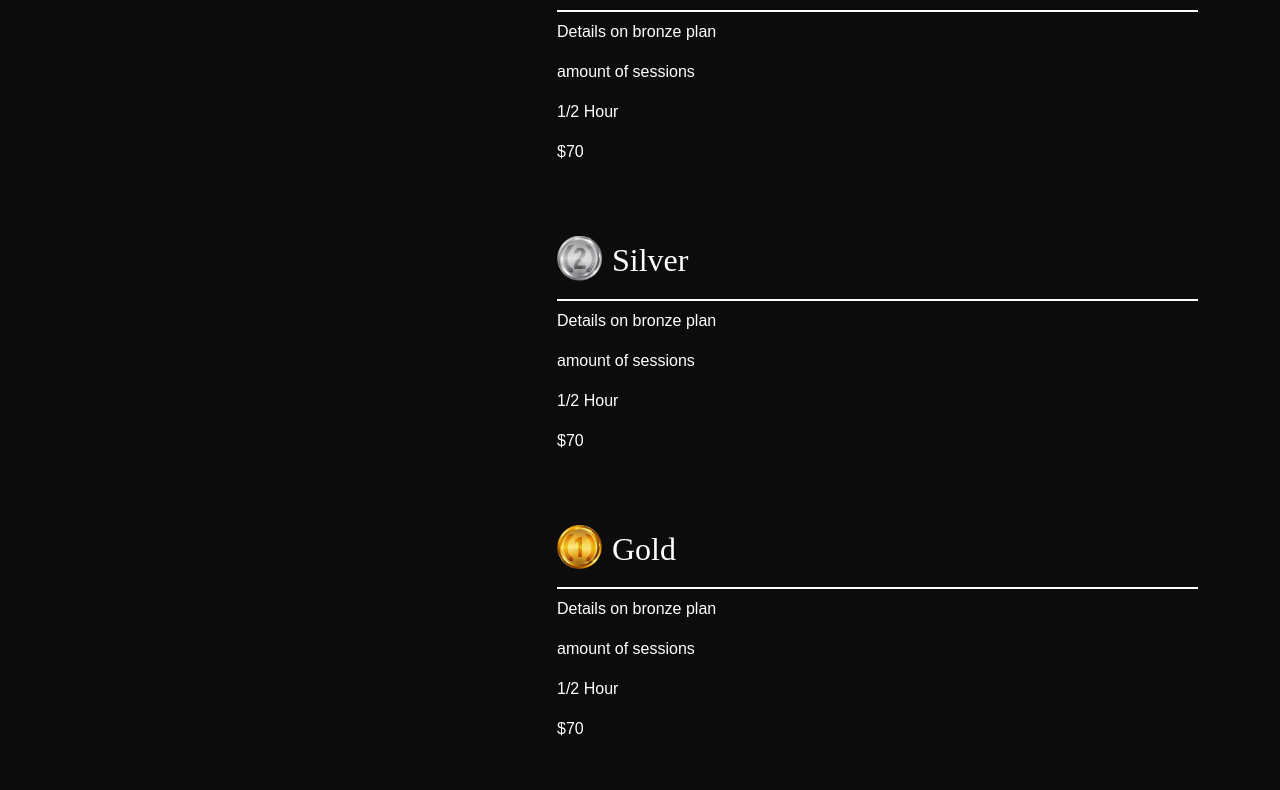
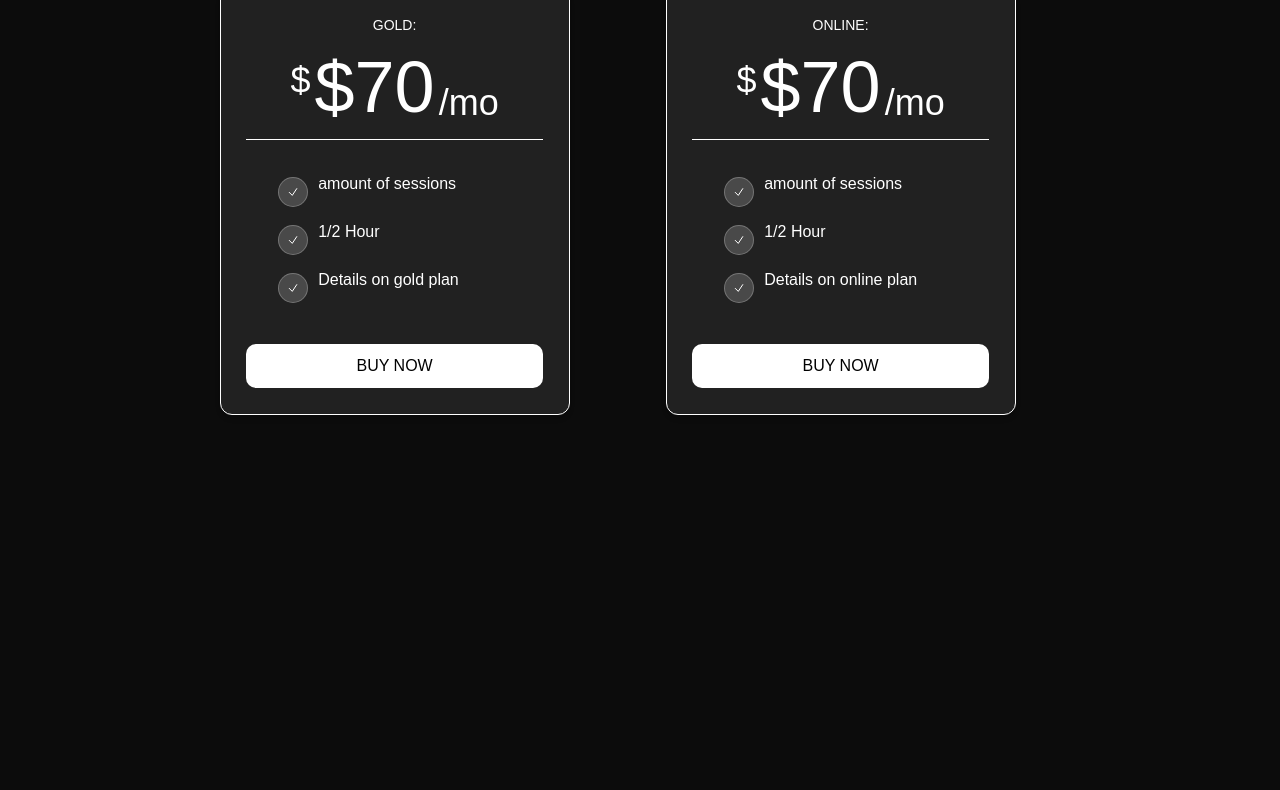
Before and after one commit to nickrosario100/CarlosWeb, a React app: page /about in a window 1280 px wide. Shown: the part 815-1605 px from the top of the page. After the commit the page ends 1264 px from the top, so only its background shows below. Built offline with nearby package versions, Linux system fonts and the light colour scheme; some packages are replaced by stand-ins of ours.

Commit message:
plans cards

```diff
--- a/src/pages/about/index.js
+++ b/src/pages/about/index.js
@@ -2,6 +2,7 @@ import React from "react";
 import "./style.css";
 import { Helmet, HelmetProvider } from "react-helmet-async";
 import { Container, Row, Col } from "react-bootstrap";
+import { Link } from "react-router-dom";
 import {
   dataabout,
   meta,
@@ -36,7 +37,7 @@ export const About = () => {
             </div>
           </Col>
         </Row>
-        <Row className=" sec_sp">
+        {/* <Row className=" sec_sp">
           <Col lg="5">
             <h1 className="color_sec py-4">Plans</h1>
           </Col>
@@ -59,7 +60,7 @@ export const About = () => {
             </table>
           </Col>
 
-        </Row>
+        </Row> */}
         {/* <Row className="sec_sp">
           <Col lg="5">
             <h3 className="color_sec py-4">Skills</h3>
@@ -84,7 +85,7 @@ export const About = () => {
             })}
           </Col>
         </Row> */}
-        <Row className="sec_sp">
+        {/* <Row className="sec_sp">
           <Col lang="5">
             <h1 className="color_sec py-4">Plans</h1>
           </Col>
@@ -102,51 +103,65 @@ export const About = () => {
               );
             })}
           </Col>
-        </Row>
-        <Row>
-        <div className="mb-5 pc_items_ho">
-          {plans.map((data, i) => {
+        </Row> */}
+        <div className="container3">
+        <Row className="container2">
+        {plans.map((data, i) => {
             return (
-              <div key={i} className="pc_item">
-                <img src={data.picture} alt="" />
-                <div className="content">
-                <h1 className="service_desc">{data.title}</h1>
-                <p className="service_desc">{data.description}</p>
-                  <p className="service_desc">{data.sessions}</p>
-                  <p className="service_desc">{data.timePerSession}</p>
-                  <p className="service_desc">{data.cost}</p>
-                </div>
-              </div>
-            );
+        <div key={i} class="mx-3 mb-4 pack-container text ">
+  <div class="header">
+    <p class="title">
+    {data.title}
+    </p>
+    <div class="price-container">
+      <span>$</span>{data.cost}
+      <span>/mo</span>
+    </div>
+  </div>
+  <div>
+    <ul class="lists">
+      <li class="list">
+        <span>
+          <svg aria-hidden="true" stroke="currentColor" stroke-width="2" viewBox="0 0 24 24" fill="none" xmlns="http://www.w3.org/2000/svg">
+            <path d="M4.5 12.75l6 6 9-13.5" stroke-linejoin="round" stroke-linecap="round"></path>
+          </svg>
+        </span>
+        <p>
+        {data.sessions}
+        </p>
+      </li>
+      <li class="list">
+        <span>
+          <svg aria-hidden="true" stroke="currentColor" stroke-width="2" viewBox="0 0 24 24" fill="none" xmlns="http://www.w3.org/2000/svg">
+            <path d="M4.5 12.75l6 6 9-13.5" stroke-linejoin="round" stroke-linecap="round"></path>
+          </svg>
+        </span>
+        <p>
+        {data.timePerSession}
+        </p>
+      </li>
+      <li class="list">
+        <span>
+          <svg aria-hidden="true" stroke="currentColor" stroke-width="2" viewBox="0 0 24 24" fill="none" xmlns="http://www.w3.org/2000/svg">
+            <path d="M4.5 12.75l6 6 9-13.5" stroke-linejoin="round" stroke-linecap="round"></path>
+          </svg>
+        </span>
+        <p>
+        {data.description}
+        </p>
+      </li>
+    </ul>
+  </div>
+  <div class="button-container">
+    <Link to="/contact">
+    <button type="button" >
+      Buy Now
+    </button></Link>
+  </div>
+</div>);
           })}
-        </div>
-        </Row>
+        </Row></div>
       </Container>
     </HelmetProvider>
   );
 };
-
-
-{/* <Row className=" sec_sp">
-          <Col lg="5">
-            <h3 className="color_sec py-4">Plans</h3>
-          </Col>
-          <Col lg="7">
-            <table className="table caption-top">
-              <tbody>
-                {worktimeline.map((data, i) => {
-                  return (
-                    <tr key={i}>
-                      {data.img?(
-                      <img src={data.img} alt="" className="icons"/>):(<td></td>)}
-                      <th scope="row">{data.plan}</th>
-                      <td>{data.details}</td>
-                      <td>{data.sessions}</td>
-                      <td>{data.cost}</td>
-                    </tr>
-                  );
-                })}
-              </tbody>
-            </table>
-          </Col>
-        </Row> */}
--- a/src/pages/about/style.css
+++ b/src/pages/about/style.css
@@ -109,3 +109,135 @@
         transform: translateZ(0);
     }
 }
+
+
+/* =========================================== */
+.container3{
+    display: block;
+  margin-left: auto;
+  margin-right: auto;
+  width: 80%;
+}
+.container2 {
+    column-width: 15em;
+    -moz-column-width: 15em;
+    -webkit-column-width: 15em;
+    column-gap: 4rem;
+    -moz-column-gap: 4rem;
+    -webkit-column-gap: 4rem;
+    margin: auto;
+    padding: 10px;
+}
+
+
+@media only screen and (max-width: 991px) {
+    .container2{
+        margin-left: 10px;
+        margin-right: 30px;
+    }}
+.pack-container {
+    position: relative;
+    display: flex;
+    max-width: 350px;
+    flex-direction: column;
+    border-radius: 12px;
+    background-color: #212121;
+    border: 1px solid #fff;
+    padding: 1.6rem;
+    color: #fff;
+    box-shadow: 0 4px 6px -1px rgb(0 0 0 / 0.1), 0 2px 4px -2px rgb(0 0 0 / 0.1);
+  }
+
+  .header {
+    position: relative;
+    margin: 0;
+    margin-bottom: 2rem;
+    overflow: hidden;
+    border-radius: 0;
+    border-bottom: 1px solid #fff;
+    background: transparent;
+    padding-bottom: 1rem;
+    text-align: center;
+  }
+
+  .title {
+    display: block;
+    font-family: sans-serif;
+    font-size: 0.875rem;
+    line-height: 1.25rem;
+    text-transform: uppercase;
+    color: #fff
+  }
+
+  .price-container {
+    margin-top: 10px;
+    display: flex;
+    justify-content: center;
+    align-items: flex-start;
+    gap: 4px;
+    font-family: sans-serif;
+    font-size: 4.5rem;
+    line-height: 1;
+  }
+
+  .price-container span:first-child {
+    margin-top: 10px;
+    font-size: 2.25rem;
+    line-height: 2.5rem;
+  }
+
+  .price-container span:last-child {
+    align-self: flex-end;
+    font-size: 2.25rem;
+    line-height: 2.5rem;
+  }
+
+  .lists {
+    display: flex;
+    flex-direction: column;
+    gap: 8px;
+  }
+
+  .list {
+    display: flex;
+    align-items: center;
+    gap: 10px;
+  }
+
+  .list span {
+    border-radius: 50%;
+    border: 1px solid rgba(255, 255, 255, 0.24);
+    background-color: rgba(255, 255, 255, 0.185);
+    height: 30px;
+    width: 30px;
+    display: flex;
+    align-items: center;
+    justify-content: center;
+  }
+
+  .list span svg {
+    height: 12px;
+    width: 12px;
+  }
+
+  .list p {
+    display: block;
+    font-family: sans-serif;
+  }
+
+  .button-container {
+    margin-top: 20px;
+    padding: 0;
+  }
+
+  .button-container button {
+    display: block;
+    width: 100%;
+    background-color: #fff;
+    padding: 10px 20px;
+    text-transform: uppercase;
+    color: #000;
+    outline: 0;
+    border: 0;
+    border-radius: 10px;
+  }
```
